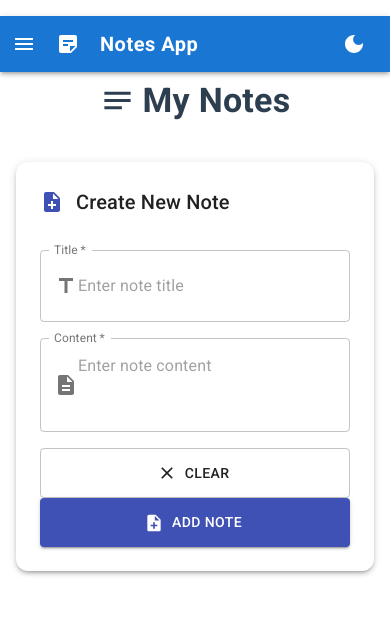
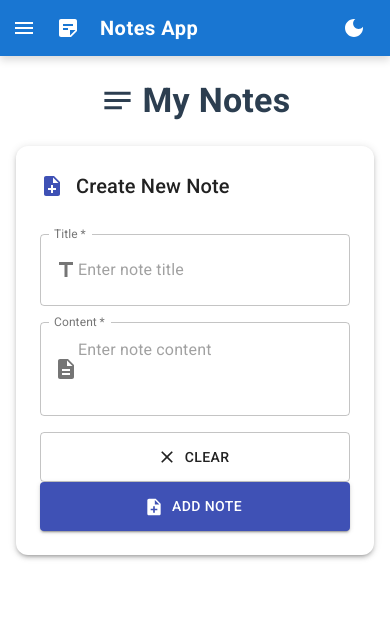
Before and after one commit to sandovaldavid/app-notes-dev, a React (Create React App) app: page / in a window 390 px wide. Shown: the top 621 px of the page. Built offline with nearby package versions, Linux system fonts and the light colour scheme; no server answers.

Commit message:
💄 enhance NewNotesForm styles: remove margin from MuiPaper-root to improve layout consistency

```diff
--- a/src/Componentes/NewNotesForm.css
+++ b/src/Componentes/NewNotesForm.css
@@ -44,8 +44,4 @@
     .note-card {
         margin-bottom: 1rem;
     }
-
-    .MuiPaper-root {
-        margin: 1rem 0;
-    }
 }
```
